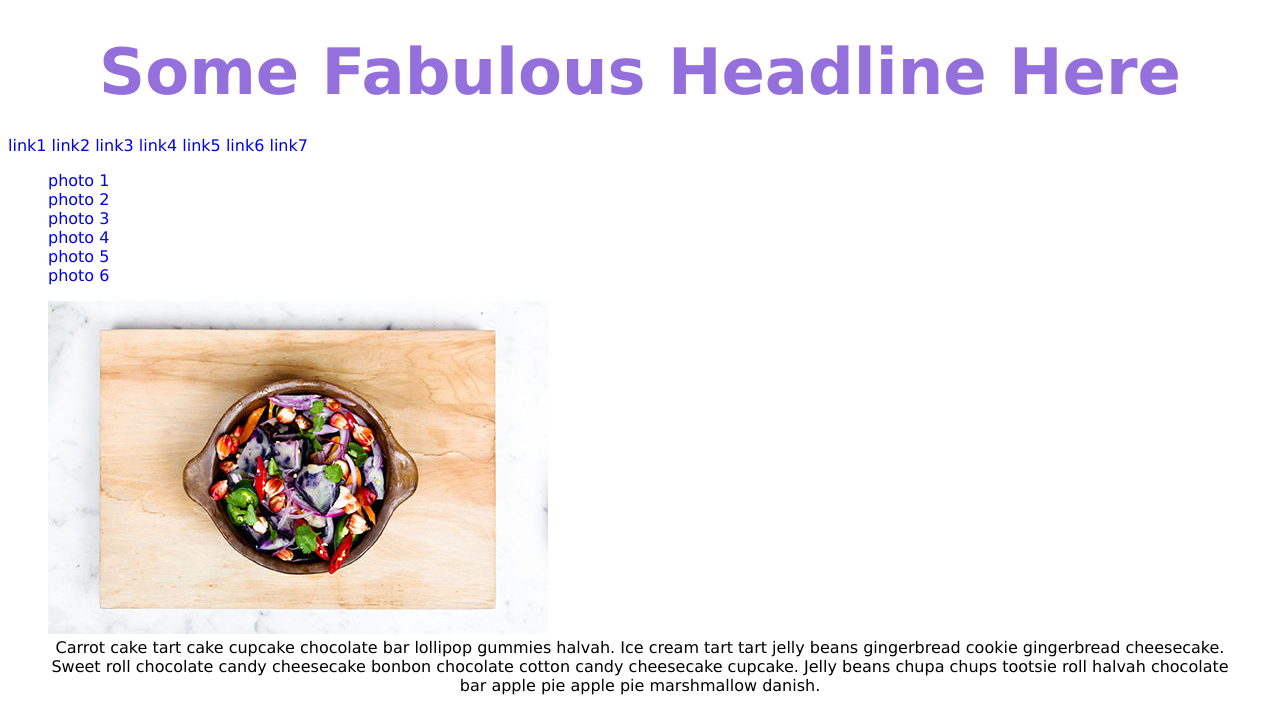
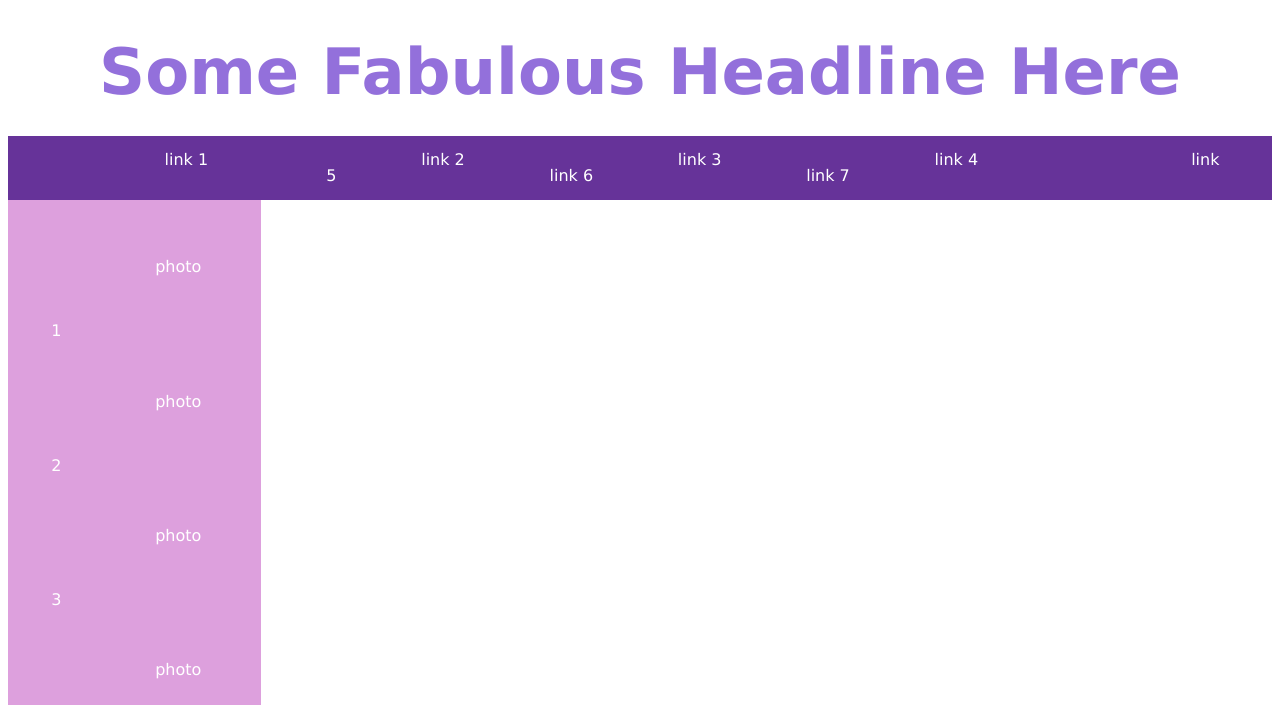
Before and after one commit to juliafrench/week4-practice, a plain HTML site: page index.html in a window 1280 px wide. Shown: the top 705 px of the page. Drawn offline with Linux system fonts and the light colour scheme.

Commit message:
take two

```diff
--- a/index.html
+++ b/index.html
@@ -11,14 +11,14 @@
 <body>
   <header>Some fabulous headline here</header>
 
-  <nav class=top>
-    <a href="#">Link1</a>
-    <a href="#">link2</a>
-    <a href="#">link3</a>
-    <a href="#">link4</a>
-    <a href="#">link5</a>
-    <a href="#">link6</a>
-    <a href="#">link7</a>
+  <nav id="top">
+    <a href="#">Link 1</a>
+    <a href="#">link 2</a>
+    <a href="#">link 3</a>
+    <a href="#">link 4</a>
+    <a href="#">link 5</a>
+    <a href="#">link 6</a>
+    <a href="#">link 7</a>
   </nav>
 
   </header>
@@ -28,7 +28,7 @@
   <!-- left bar with list of photos -->
 
   <aside>
-    <nav><ul>
+    <nav class="aside"><ul>
       <li><a href="#">photo 1</a></li>
       <li><a href="#">photo 2</a></li>
       <li><a href="#">photo 3</a></li>
@@ -36,12 +36,11 @@
       <li><a href="#">photo 5</a></li>
       <li><a href="#">photo 6</a></li>
     </ul></nav>
-
   </aside>
 
   <!-- main area with photo and text -->
 
-  <article>
+  <article id="main">
 
   <figure>
     <img src="images/stirfry.jpg">
--- a/styles/stylesheet.css
+++ b/styles/stylesheet.css
@@ -29,32 +29,55 @@ footer {
   margin-bottom: 5em
 }
 
-  a, li {
+  a {
+    font-size: 1em;
     text-decoration: none;
     list-style-type: none;
     text-transform: lowercase;
-    text-decoration-color: floralwhite;
+    color: white;
+    padding: 6.5em;
+    }
+
+li {
+    font-size: .5em;
+    text-decoration: none;
+    list-style-type: none;
+    text-align: left;
+    text-transform: lowercase;
+    color: white;
+    padding: .2em
 }
 
-
-nav.top {
-  display: inline-block
+nav#top {
+  padding:1em;
+  text-align: center;
+  line-height: 1em;
   background-color: rebeccapurple;
+  border-width: 14.28;
   }
 
+nav.aside {
+  margin-top: 0em;
+  display: inline-block;
+  padding: 0em;
+  width: 20%;
+  background-color: plum;
+  font-size: 2em;
+  line-height: 2em;
+  text-transform: lowercase;
+  }
 
 
 img {
   padding-right: 5em;
-  padding-top: 12 em;
-  padding-bottom: 12 em;
+  padding-top: 12em;
+  padding-bottom: 12em;
 }
 
-
-
-  figure {
-  justify-content: space-around
-}
+#main {
+float:right;
+margin: 0 0 10em 10em;
+  }
 
 figcaption {
   text-align: center;
```
